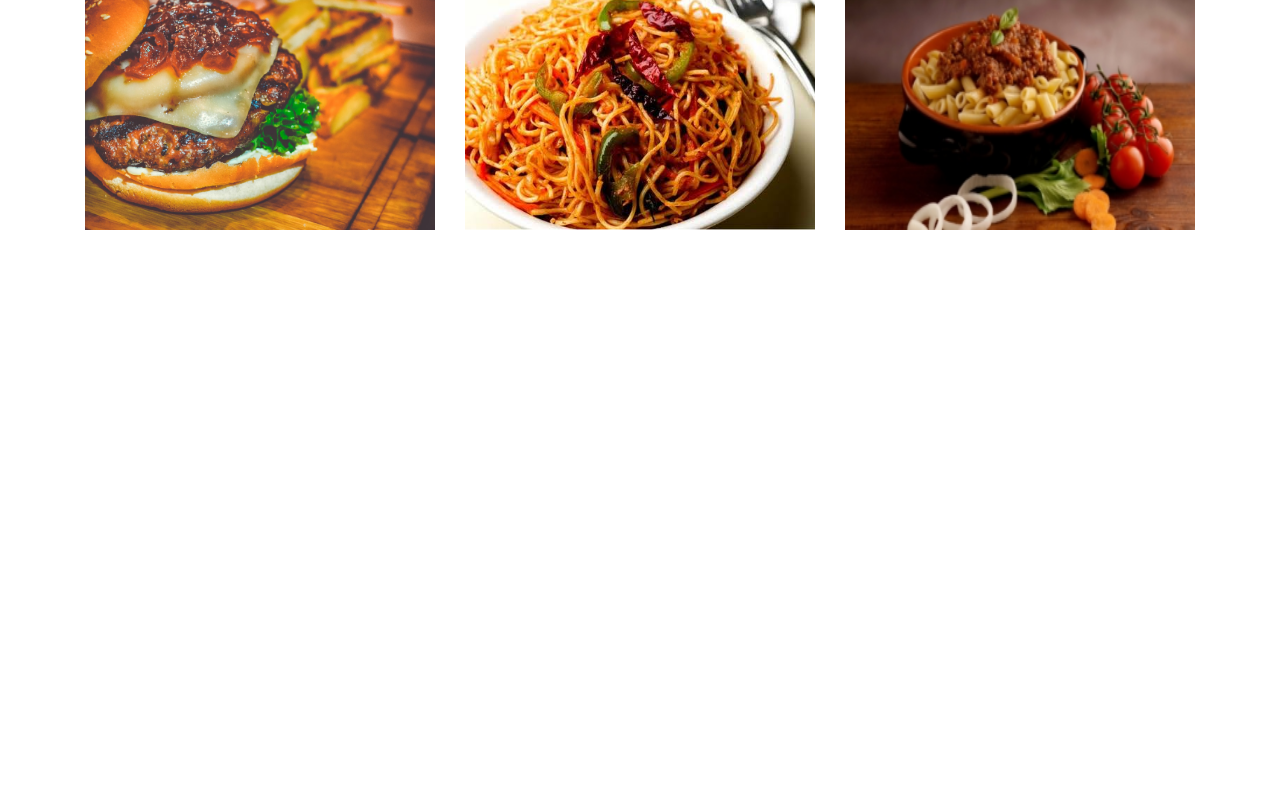
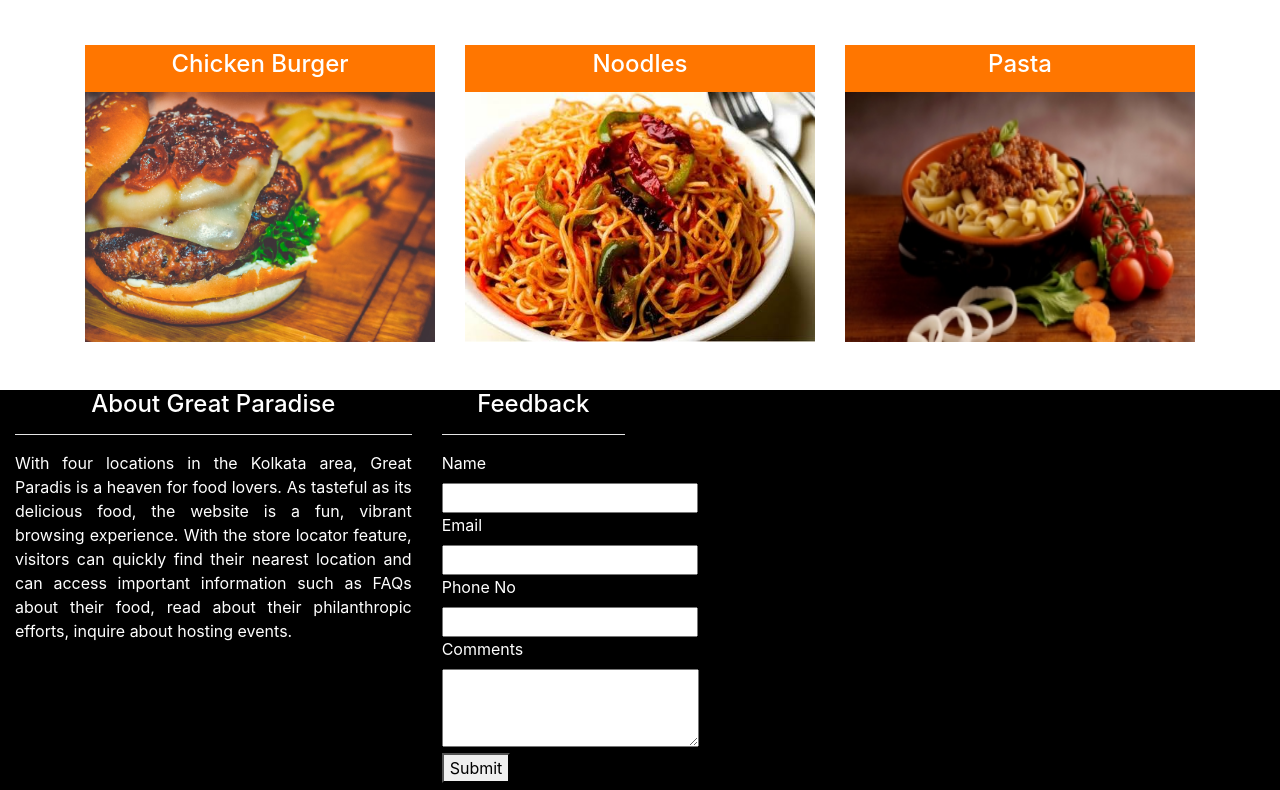
Before and after one commit to ChayanDey/HTML_project, a plain HTML site: page index.html in a window 1280 px wide. Shown: the part 1128-1918 px from the top of the page. Before the commit the page ends 1406 px from the top, so only its background shows below. Drawn offline with nearby package versions, Linux system fonts and the light colour scheme.

Commit message:
Third commit

```diff
--- a/css.css
+++ b/css.css
@@ -27,7 +27,7 @@ body{
 	text-decoration: none;
 }
 nav{
-	margin-left: 800px;
+	margin-left: 70%;
 }
 /*menu area end*/
 /*slide area start*/
@@ -61,14 +61,13 @@ nav{
 	font-size: 16px!important;
 }
 .footer{
-	height: 500px;
-	background-image: url("../img/swami1.jpg");
+	height: 400px;
 	background-repeat: no-repeat;
 }
 .footer1{
-	height: 500px;
-	background-color: #313131;
-	opacity: 0.6;
+	height: 400px;
+	background-color: #000000;
+
 }
 .sec-footer ul li a{
 	color: #fff;
--- a/index.html
+++ b/index.html
@@ -47,7 +47,7 @@
 				</p>
 			</div>
 
-
+	<h1 class="text-center">Some of the delicious food served at the Great Paradise</h1>
 
 		<div class="row mt-5 mb-5">
 			<div class="col-md-4 col-sm-12 Useful">
@@ -111,6 +111,32 @@
 
 
 			</div>
+			<div class="row footer">
+		<div class="col-md-12 col-sm-12 footer1">
+			<div class="row">
+				<div class="col-md-4 col-sm-12 first-footer">
+					<h4 class="text-white text-center">About Great Paradise</h4><hr style="background-color: #fff;">
+					<p style="text-align: justify;color: #fff;">
+						With four locations in the Kolkata area, Great Paradis is a heaven for food lovers. As tasteful as its delicious food, the website is a fun, vibrant browsing experience. With the store locator feature, visitors can quickly find their nearest location and can access important information such as FAQs about their food, read about their philanthropic efforts, inquire about hosting events.
+					</p>
+				</div>
+
+				<div class="col-md-2 col-sm-12 sec-footer">
+					<h4 class="text-white text-center">Feedback</h4><hr style="background-color: #fff;">
+						<form>
+							<label style="color: #fff;">Name</label>
+							<input type="text" id="name" required>
+							<label  style="color: #fff;">Email</label>
+							<input type="email" id="name" required>
+							<label  style="color: #fff;">Phone No</label>
+							<input type="number" id="name" required>
+							<label  style="color: #fff;">Comments</label>
+							<textarea id="txt" name="txt" rows="3" cols="23"></textarea>
+							<button type="submit" value="Submit">Submit</button>
+				</div>
+			</div>
+		</div>
+	</div>
 		</div>
 
 </body>
```
